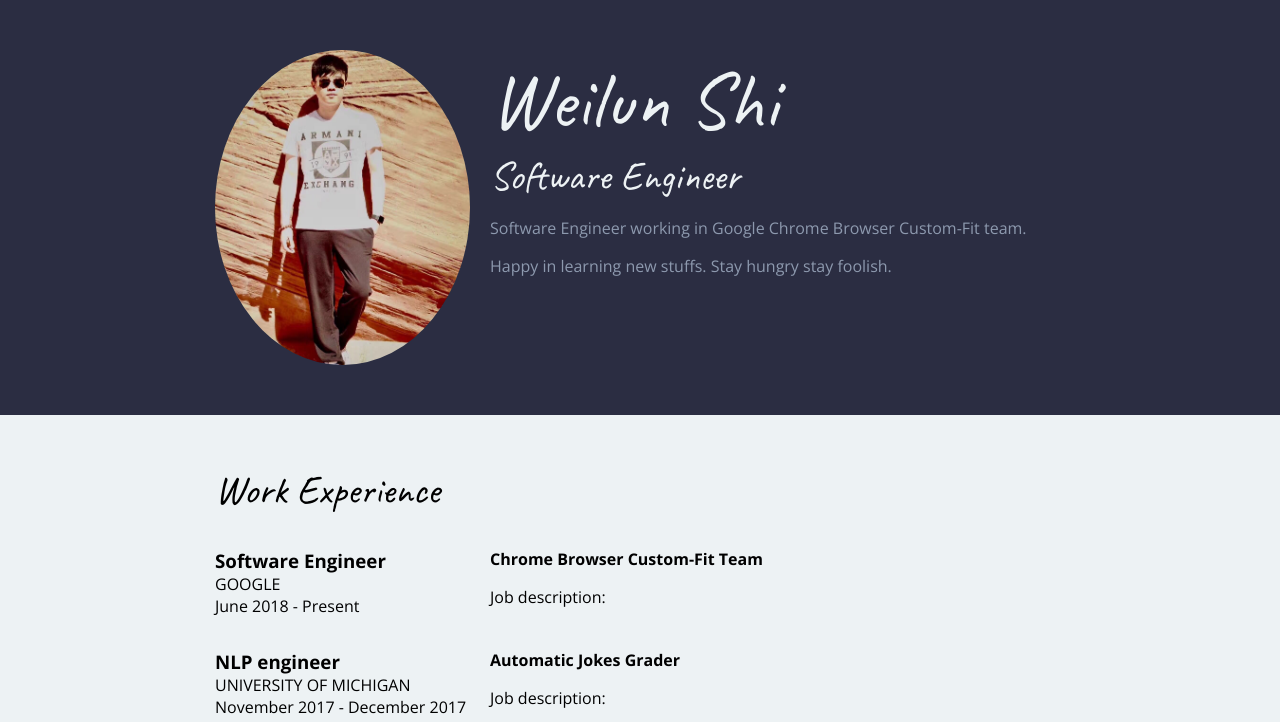
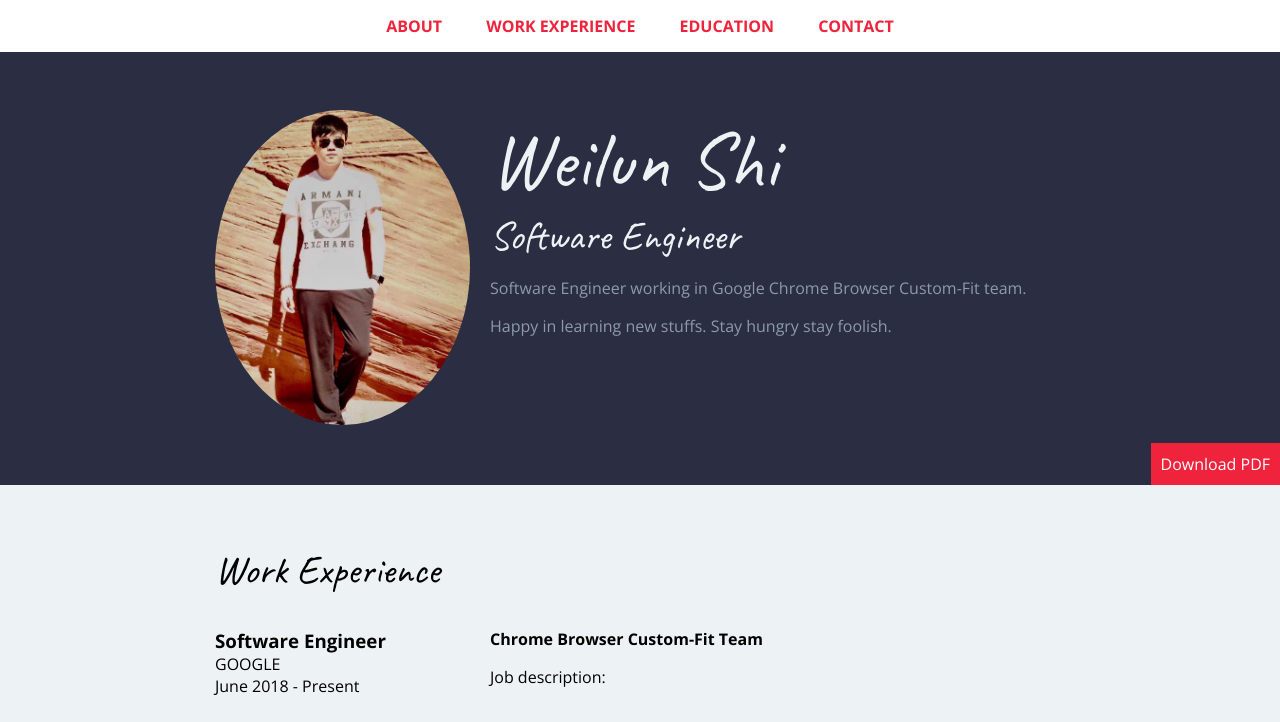
Before and after one commit to aswl01/aswl01.github.io, a plain HTML site: page index.html in a window 1280 px wide. Shown: the top 722 px of the page. Drawn offline with nearby package versions, Linux system fonts and the light colour scheme.

Commit message:
Add education background

```diff
--- a/css/styles.css
+++ b/css/styles.css
@@ -48,7 +48,7 @@ a:hover {
 .content-wrap {
 	max-width: 950px;
 	margin: 0 auto;
-	padding: 50px;
+	padding: 60px 50px;
 	overflow: auto;
 }
 
@@ -67,6 +67,15 @@ a:hover {
 	text-transform: uppercase;
 }
 
+.btn {
+	text-decoration: none;
+	background: #EF233C;
+	color: white;
+	padding: 10px;
+	display: inline-block;
+}
+
+
 /* --- Header and Footer --- */
 header, footer {
 	background: #2b2d42;
@@ -80,11 +89,18 @@ header h1, header h2 {
 }
 
 header {
-	/*text-align: center;*/
+	padding-top: 50px;
+	position: relative;
 }
 
 .profile-img {
 	border-radius: 50%;
+}
+
+.download {
+	position: absolute;
+	bottom: 0;
+	right: 0;
 }
 
 /* footer */
@@ -93,10 +109,27 @@ footer {
 }
 
 .contact-info a {
-	/*background: white;*/
 	padding: 10px;
 	display: inline-block;
 }
+
+/* Navigation */
+nav {
+	text-align: center;
+	background: white;
+	position: fixed;
+	top: 0;
+	width: 100%;
+}
+
+nav a {
+	display: inline-block;
+	padding: 15px 20px;
+	text-decoration: none;
+	text-transform: uppercase;
+	font-weight: 700;
+}
+
 
 /* --- Work Experience --- */
 .work {
@@ -117,7 +150,9 @@ h3 ~ p {
 
 /* --- Education --- */
 .education {
-	background: #8D99AE;
+	background: linear-gradient(rgba(141, 153, 174, 0.8), rgba(141, 153, 174, 0.5)),
+	url(../images/education.jpg) no-repeat fixed;
+	background-size: cover;
 }
 
 p + h3 {
--- a/index.html
+++ b/index.html
@@ -1,6 +1,7 @@
 <!DOCTYPE html>
 <html lang="en">
 <head>
+    <script src="https://use.frontawsome.com/6e47fdd73a.js"></script>
     <meta charset="UTF-8">
     <meta name="description" content="Weilun Shi's Resume">
     <meta name="viewport" content="width=device-width, initial-scale=1.0">
@@ -11,7 +12,13 @@
 <body>
     <!-- // Intro -->
 
-    <header>
+    <header id="about">
+        <nav>
+            <a href="#about">About</a>
+            <a href="#work">Work Experience</a>
+            <a href="#education">Education</a>
+            <a href="#contact">Contact</a>
+        </nav>
         <div class="content-wrap">
             <img class="profile-img col-narrow" src="images\profile.jpeg" alt="Weilun Shi">
             <div class="col-wide">
@@ -21,11 +28,12 @@
                 <p>Happy in learning new stuffs. Stay hungry stay foolish.</p>
             </div>
         </div>
+        <a href="resume.pdf" class= "btn download" download>Download PDF</a>
     </header>
 
     <main>
         <!-- // Work Experience -->
-        <section class="work">
+        <section id="work" class="work">
             <div class="content-wrap">
                 <h2>Work Experience</h2>
 
@@ -124,7 +132,7 @@
 
 
         <!-- // Education -->
-        <section class="education">
+        <section id="education" class="education">
             <div class="content-wrap">
                 <h2>Education</h2>
 
@@ -152,7 +160,7 @@
     </main>
 
     <!-- // Footer & contact info -->
-    <footer>
+    <footer id="contact">
         <div class="content-wrap">
             <h2>Let's Keep in Touch!</h2>
 
```
Also changed, not shown: images/education.jpg (added), 1 other file.
